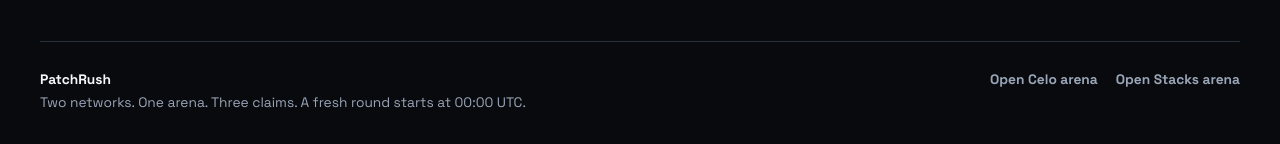
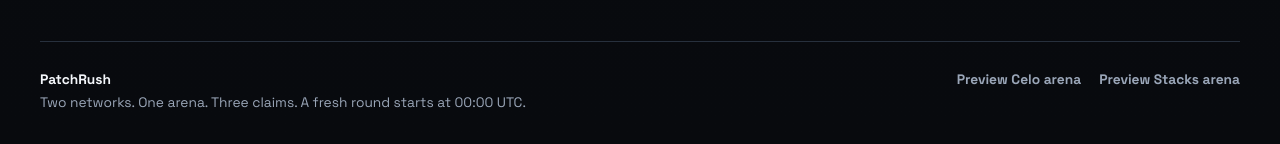
Before and after one commit to ovibes/patchrush, a Next.js app: page / in a window 1280 px wide. Shown: the part 2505-2649 px from the top of the page. Built offline with nearby package versions, Linux system fonts and the light colour scheme; no server answers.

Commit message:
Polish footer arena availability copy

```diff
--- a/components/app-shell.tsx
+++ b/components/app-shell.tsx
@@ -5,6 +5,7 @@ import Link from "next/link";
 import { usePathname } from "next/navigation";
 import { ArrowUpRight } from "lucide-react";
 import type { ReactNode } from "react";
+import { publicEnv } from "@/lib/env";
 
 type AppShellProps = {
   children: ReactNode;
@@ -19,6 +20,10 @@ const routes = [
 export function AppShell({ children }: AppShellProps) {
   const pathname = usePathname();
   const onHomePage = pathname === "/";
+  const celoReady = Boolean(publicEnv.celoContractAddress);
+  const stacksReady = Boolean(
+    publicEnv.stacksContractAddress && publicEnv.stacksContractName
+  );
   const playHref = pathname.startsWith("/stacks") ? "/stacks" : "/celo";
   const playLabel = playHref === "/stacks" ? "Stacks" : "Celo";
   const viewingArena = pathname === playHref;
@@ -28,6 +33,10 @@ export function AppShell({ children }: AppShellProps) {
     : viewingArena
       ? `Current page: ${playLabel} arena`
       : `Open ${playLabel} arena`;
+  const celoFooterLabel = celoReady ? "Open live Celo arena" : "Preview Celo arena";
+  const stacksFooterLabel = stacksReady
+    ? "Open live Stacks arena"
+    : "Preview Stacks arena";
 
   return (
     <div className="app-shell">
@@ -91,13 +100,13 @@ export function AppShell({ children }: AppShellProps) {
         </div>
         <nav className="footer-links" aria-label="Footer navigation">
           <Link href="/celo" aria-current={pathname.startsWith("/celo") ? "page" : undefined}>
-            Open Celo arena
+            {celoFooterLabel}
           </Link>
           <Link
             href="/stacks"
             aria-current={pathname.startsWith("/stacks") ? "page" : undefined}
           >
-            Open Stacks arena
+            {stacksFooterLabel}
           </Link>
         </nav>
       </footer>
```
